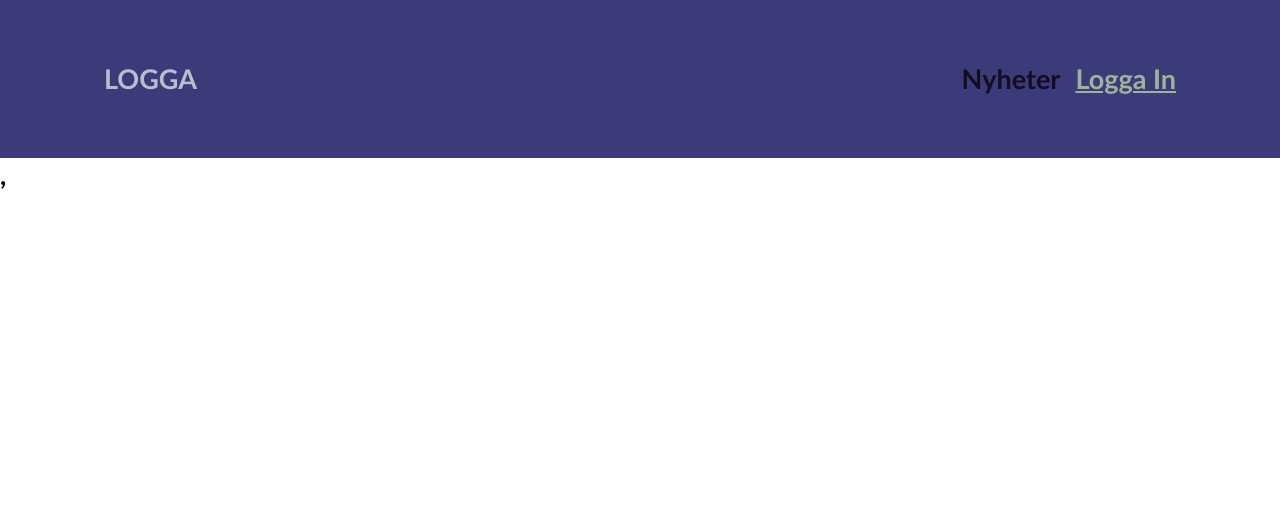
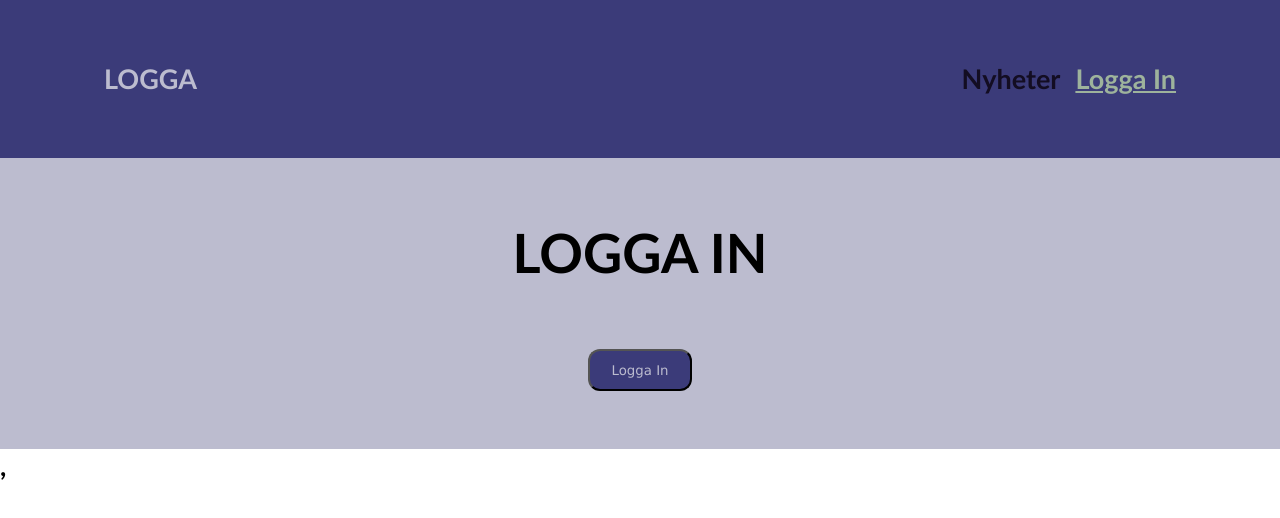
Before and after one commit to AlbinHellman/JavaScript3-Inl-mningsuppgift1, a React (Create React App) app in the folder Inlämningsuppgift-1/uppgift1/: page /login in a window 1280 px wide. Shown: the top 518 px of the page. Built offline with nearby package versions, Linux system fonts and the light colour scheme.

Commit message:
JavaScript3 Inlämningsuppgift1

```diff
--- a/Inlämningsuppgift-1/uppgift1/src/App.css
+++ b/Inlämningsuppgift-1/uppgift1/src/App.css
@@ -100,3 +100,29 @@ body, html {
 
 
 }
+
+.loggain h1 {
+  text-align: center;
+  padding: 3rem;
+}
+
+.loggain button {
+ color: rgb(188, 188, 207);
+ height: 2rem;
+ width: 5rem;
+ background-color: rgb(59, 59, 121);
+ border-radius: 12px;
+ font-family: Verdana, Geneva, Tahoma, sans-serif;
+}
+
+.loggain button:hover {
+  background-color: rgb(178, 178, 224);
+  color: black;
+  font-family: Verdana, Geneva, Tahoma, sans-serif;
+}
+
+.loggain {
+  text-align: center;
+  background-color:rgb(188, 188, 207);
+  height: 14rem;
+}
--- a/Inlämningsuppgift-1/uppgift1/src/App.js
+++ b/Inlämningsuppgift-1/uppgift1/src/App.js
@@ -3,6 +3,7 @@ import { BrowserRouter, Switch, Route } from 'react-router-dom';
 import Navbar from './komponenter/navigation/Navbar';
 import News from './views/News';
 import PostDetails from './views/PostDetails';
+import Login from './views/Login';
 
 function App() {
   return (
@@ -13,6 +14,7 @@ function App() {
        <Switch>
          <Route exact path="/" component={News} />
 
+         <Route exact path="/login" component={Login} />
          <Route exact path="/posts/:id" component={PostDetails} />
        </Switch>
      </div>
--- /dev/null
+++ b/Inlämningsuppgift-1/uppgift1/src/views/Login.js
@@ -0,0 +1,13 @@
+import React from 'react'
+
+const Login = () => {
+    return (
+        <div className="loggain">
+            <h1>LOGGA IN</h1>
+            <button>Logga In</button>
+
+        </div>
+    )
+}
+
+export default Login
```
